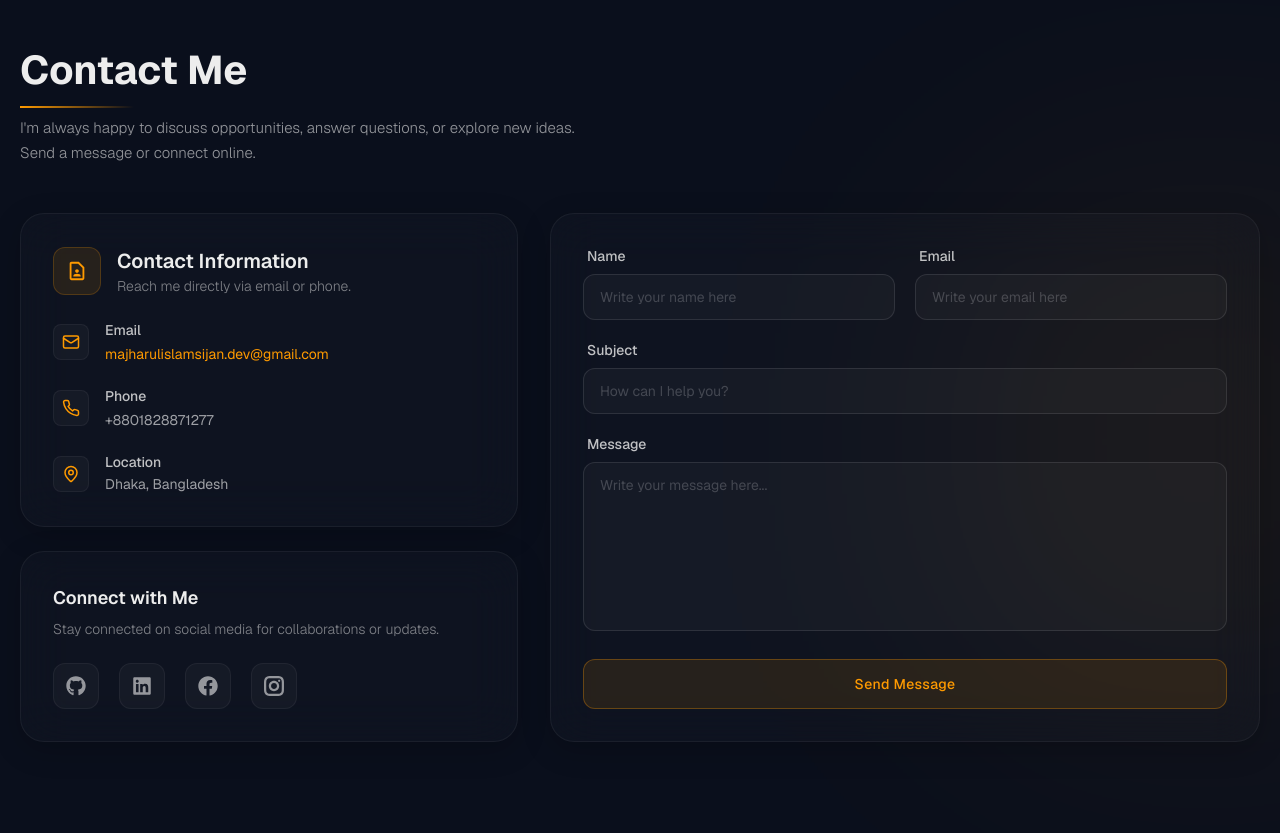
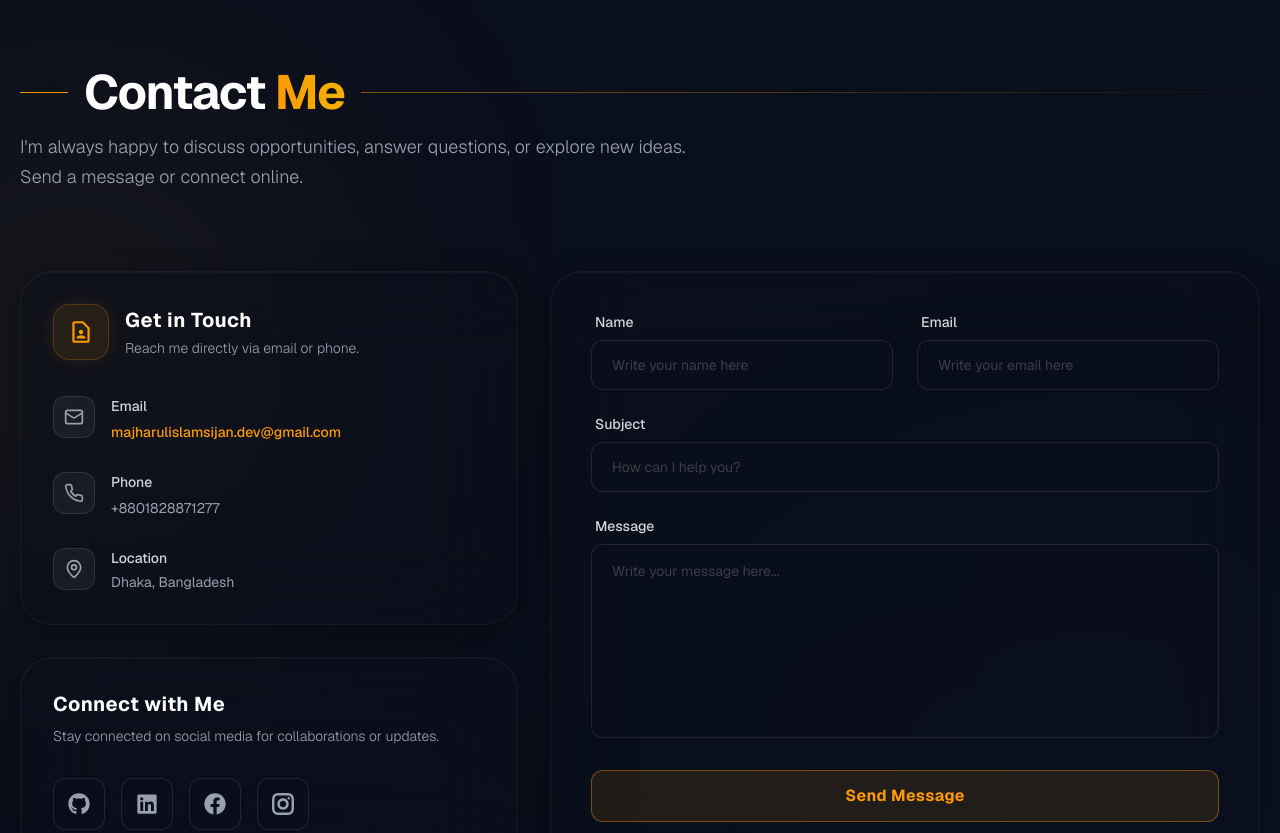
Before and after one commit to Sijan666/personalPortfolio, a React (Vite) app: page / in a window 1280 px wide. Shown: the part 4840-5673 px from the top of the page. Built offline with nearby package versions, Linux system fonts and the light colour scheme.

Commit message:
refactor: redesign contact section

```diff
--- a/src/components/layouts/Contact.jsx
+++ b/src/components/layouts/Contact.jsx
@@ -5,7 +5,6 @@ import { FaFacebook, FaGithub, FaLinkedin } from 'react-icons/fa';
 import { GrInstagram } from 'react-icons/gr';
 import Button from '../Button';
 import emailjs from '@emailjs/browser';
-
 import { z } from 'zod';
 import { useForm } from 'react-hook-form';
 import { zodResolver } from '@hookform/resolvers/zod';
@@ -46,138 +45,147 @@ const Contact = () => {
     };
 
     return (
-        <section id='contact' className="relative bg-[#0a0f1c] overflow-hidden w-full max-w-full">
-            <div className="absolute bottom-50 right-[-10%] w-[400px] h-[400px] md:bg-[#fe9a00] blur-[150px] opacity-10 pointer-events-none"></div>
-            <div className="lg:py-25 py-15 font-geist relative z-10 w-full">
+        <section id='contact' className="relative bg-[#0a0f1c] overflow-hidden w-full max-w-full selection:bg-[#fe9a00] selection:text-[#0a0f1c]">
+            {/* Background Glows */}
+            <div className="absolute top-[20%] left-[-10%] w-[400px] h-[400px] bg-[#fe9a00]/10 blur-[150px] pointer-events-none rounded-full"></div>
+            <div className="absolute bottom-[-10%] right-[-5%] w-[500px] h-[500px] bg-blue-900/10 blur-[150px] pointer-events-none rounded-full"></div>
+            <div className="lg:py-32 py-20 font-geist relative z-10 w-full">
                 <Container>
-                    {/* heading text */}
-                    <div className="heading text-center lg:text-left mb-4">
-                        <h3 className='text-[30px] lg:text-[40px] font-bold text-[#ededed] inline-block relative'>
-                            Contact Me
-                            <span className="absolute -bottom-2 left-0 w-1/2 h-0.5 bg-linear-to-r from-[#fe9a00] to-transparent"></span>
-                        </h3>
+                    <div className="flex flex-col items-center lg:items-start mb-16 lg:mb-20 w-full">
+                        <div className="flex items-center gap-4 mb-4 w-full">
+                            <span className="hidden lg:block h-px w-12 bg-[#fe9a00]" />
+                            <h2 className='text-4xl lg:text-5xl font-bold text-white tracking-tight whitespace-nowrap'>
+                                Contact <span className="text-transparent bg-clip-text bg-linear-to-r from-[#fe9a00] to-yellow-500">Me</span>
+                            </h2>
+                            <span className="h-px flex-1 bg-linear-to-r from-[#fe9a00]/50 to-transparent" />
                         </div>
-                    {/* subtitle */}
-                    <div className="mb-12 text-center lg:text-left">
-                        <p className='text-[15px] text-[#ededed]/60 lg:w-[559px] leading-relaxed font-light mx-auto lg:mx-0'>
+                        <p className='text-base lg:text-lg text-gray-400 max-w-2xl text-center lg:text-left leading-relaxed font-light'>
                             I'm always happy to discuss opportunities, answer questions, or explore new ideas. Send a message or connect online.
                         </p>
                     </div>
-                    <div className="grid grid-cols-1 lg:grid-cols-12 gap-8 items-start w-full">
-                        {/* left info box */}
-                        <div className="leftInfo lg:col-span-5 flex flex-col gap-6">
-                            {/* contact details */}
-                            <div className="flex flex-col p-6 lg:p-8 bg-white/2 border border-white/5 backdrop-blur-xl rounded-3xl hover:bg-white/3 hover:border-white/8 transition-all duration-300 shadow-[0_8px_30px_rgba(0,0,0,0.2)]">
-                                <div className="flex gap-x-4 items-center mb-6">
-                                    <div className="p-3 h-12 w-12 shrink-0 flex items-center justify-center bg-[#fe9a00]/10 border border-[#fe9a00]/20 rounded-xl">
-                                        <MdOutlineContactPage size={22} className='text-[#fe9a00]'/>
+                    <div className="grid grid-cols-1 lg:grid-cols-12 gap-6 lg:gap-8 items-stretch w-full">
+                        {/* left */}
+                        <div className="leftInfo lg:col-span-5 flex flex-col gap-6 lg:gap-8">
+                            {/* Contact Details */}
+                            <div className="group relative overflow-hidden rounded-4xl border border-white/5 bg-[#0a0f1c]/40 p-8 backdrop-blur-2xl shadow-[inset_0_1px_1px_rgba(255,255,255,0.05),0_8px_32px_rgba(0,0,0,0.3)] transition-all duration-500 hover:border-white/10 hover:bg-[#0a0f1c]/60">
+                                <div className="absolute -inset-px bg-linear-to-br from-[#fe9a00]/5 to-transparent opacity-0 transition-opacity duration-500 group-hover:opacity-100" />
+                                <div className="relative z-10">
+                                    <div className="flex gap-x-4 items-center mb-8">
+                                        <div className="flex h-14 w-14 shrink-0 items-center justify-center rounded-2xl border border-[#fe9a00]/20 bg-[#fe9a00]/10 shadow-[0_0_20px_rgba(254,154,0,0.1)] transition-transform duration-500 group-hover:scale-110 group-hover:rotate-3">
+                                            <MdOutlineContactPage size={26} className='text-[#fe9a00]'/>
                                         </div>
                                         <div className="text flex-1">
-                                        <h4 className='text-[20px] text-[#ededed] font-semibold'>Contact Information</h4>
-                                        <p className='text-[#ededed]/50 text-sm font-light'>Reach me directly via email or phone.</p>
+                                            <h4 className='text-xl text-white font-bold tracking-wide'>Get in Touch</h4>
+                                            <p className='text-gray-400 text-sm font-light mt-1'>Reach me directly via email or phone.</p>
                                         </div>
                                     </div>
-                                <div className="flex flex-col gap-5">
-                                    {/* email */}
-                                    <div className="flex items-start gap-x-4">
-                                        <div className="mt-1 p-2 rounded-lg bg-white/3 border border-white/5">
-                                            <LuMail size={18} className='text-[#fe9a00]'/>
+
+                                    <div className="flex flex-col gap-6">
+                                        {/* Email */}
+                                        <div className="flex items-start gap-x-4 group/item">
+                                            <div className="mt-1 p-2.5 rounded-xl bg-white/5 border border-white/10 transition-colors duration-300 group-hover/item:border-[#fe9a00]/30 group-hover/item:bg-[#fe9a00]/10">
+                                                <LuMail size={20} className='text-gray-400 transition-colors duration-300 group-hover/item:text-[#fe9a00]'/>
                                             </div>
-                                        <div className="text">
-                                            <h4 className='text-sm font-medium text-[#ededed]/80 mb-0.5'>Email</h4>
-                                            <a href="mailto:majharulislamsijan.dev@gmail.com" className='text-[13px] lg:text-sm text-[#fe9a00] hover:underline hover:underline-offset-4 transition-all duration-300'>majharulislamsijan.dev@gmail.com</a>
+                                            <div className="text pt-1">
+                                                <h4 className='text-sm font-medium text-gray-300 mb-1'>Email</h4>
+                                                <a href="mailto:majharulislamsijan.dev@gmail.com" className='text-[13px] sm:text-sm text-[#fe9a00] font-medium hover:underline hover:underline-offset-4 transition-all duration-300'>
+                                                    majharulislamsijan.dev@gmail.com
+                                                </a>
                                             </div>
                                         </div>
-                                    {/* phone */}
-                                    <div className="flex items-start gap-x-4">
-                                        <div className="mt-1 p-2 rounded-lg bg-white/3 border border-white/5">
-                                            <LuPhone size={18} className='text-[#fe9a00]'/>
+                                        {/* Phone */}
+                                        <div className="flex items-start gap-x-4 group/item">
+                                            <div className="mt-1 p-2.5 rounded-xl bg-white/5 border border-white/10 transition-colors duration-300 group-hover/item:border-[#fe9a00]/30 group-hover/item:bg-[#fe9a00]/10">
+                                                <LuPhone size={20} className='text-gray-400 transition-colors duration-300 group-hover/item:text-[#fe9a00]'/>
                                             </div>
-                                        <div className="text">
-                                            <h4 className='text-sm font-medium text-[#ededed]/80 mb-0.5'>Phone</h4>
-                                            <a href="tel:+8801828871277" className='text-[13px] lg:text-sm text-white/60 hover:text-white transition-colors duration-300'>+8801828871277</a>
+                                            <div className="text pt-1">
+                                                <h4 className='text-sm font-medium text-gray-300 mb-1'>Phone</h4>
+                                                <a href="tel:+8801828871277" className='text-[13px] sm:text-sm text-gray-400 hover:text-white transition-colors duration-300'>
+                                                    +8801828871277
+                                                </a>
                                             </div>
                                         </div>
-                                    {/* location */}
-                                    <div className="flex items-start gap-x-4">
-                                        <div className="mt-1 p-2 rounded-lg bg-white/3 border border-white/5">
-                                            <LuMapPin size={18} className='text-[#fe9a00]'/>
+                                        {/* Location */}
+                                        <div className="flex items-start gap-x-4 group/item">
+                                            <div className="mt-1 p-2.5 rounded-xl bg-white/5 border border-white/10 transition-colors duration-300 group-hover/item:border-[#fe9a00]/30 group-hover/item:bg-[#fe9a00]/10">
+                                                <LuMapPin size={20} className='text-gray-400 transition-colors duration-300 group-hover/item:text-[#fe9a00]'/>
                                             </div>
-                                        <div className="text">
-                                            <h4 className='text-sm font-medium text-[#ededed]/80 mb-0.5'>Location</h4>
-                                            <h5 className='text-[13px] lg:text-sm text-white/60'>Dhaka, Bangladesh</h5>
+                                            <div className="text pt-1">
+                                                <h4 className='text-sm font-medium text-gray-300 mb-1'>Location</h4>
+                                                <h5 className='text-[13px] sm:text-sm text-gray-400'>Dhaka, Bangladesh</h5>
                                             </div>
                                         </div>
                                     </div>
                                 </div>
-                            {/* social links box */}
-                            <div className="flex flex-col p-6 lg:p-8 bg-white/2 border border-white/5 backdrop-blur-xl rounded-3xl hover:bg-white/3 hover:border-white/8 transition-all duration-300 shadow-[0_8px_30px_rgba(0,0,0,0.2)]">
-                                <h4 className='text-[18px] text-[#ededed] font-semibold mb-2'>Connect with Me</h4>
-                                <p className='text-[#ededed]/50 text-sm font-light mb-6'>Stay connected on social media for collaborations or updates.</p>
+                            </div>
+                            {/* Social Links */}
+                            <div className="group relative overflow-hidden rounded-4xl border border-white/5 bg-[#0a0f1c]/40 p-8 backdrop-blur-2xl shadow-[inset_0_1px_1px_rgba(255,255,255,0.05),0_8px_32px_rgba(0,0,0,0.3)] transition-all duration-500 hover:border-white/10 hover:bg-[#0a0f1c]/60">
+                                <h4 className='text-xl text-white font-bold tracking-wide mb-2'>Connect with Me</h4>
+                                <p className='text-gray-400 text-sm font-light mb-8'>Stay connected on social media for collaborations or updates.</p>
 
-                                <div className="socialIcons flex gap-x-5 items-center text-[#ededed]/60">
-                                    <a href="https://github.com/Sijan666" target="_blank" rel="noreferrer" className="p-3 rounded-xl bg-white/3 border border-white/5 hover:bg-[#fe9a00]/10 hover:border-[#fe9a00]/30 hover:text-[#fe9a00] hover:-translate-y-1 transition-all duration-300">
-                                        <FaGithub size={20} className="cursor-pointer"/>
+                                <div className="socialIcons flex flex-wrap gap-4 items-center">
+                                    <a href="https://github.com/Sijan666" target="_blank" rel="noreferrer" aria-label="GitHub" className="p-3.5 rounded-xl bg-[#0a0f1c]/50 border border-white/10 hover:bg-[#fe9a00]/10 hover:border-[#fe9a00]/40 text-gray-400 hover:text-[#fe9a00] transition-all duration-300 hover:-translate-y-1 hover:shadow-[0_4px_20px_rgba(254,154,0,0.2)]">
+                                        <FaGithub size={22} />
                                     </a>
-                                    <a href="https://www.linkedin.com/in/majharulislamdev/" target="_blank" rel="noreferrer" className="p-3 rounded-xl bg-white/3 border border-white/5 hover:bg-[#fe9a00]/10 hover:border-[#fe9a00]/30 hover:text-[#fe9a00] hover:-translate-y-1 transition-all duration-300">
-                                        <FaLinkedin size={20} className="cursor-pointer"/>
+                                    <a href="https://www.linkedin.com/in/majharulislamdev/" target="_blank" rel="noreferrer" aria-label="LinkedIn" className="p-3.5 rounded-xl bg-[#0a0f1c]/50 border border-white/10 hover:bg-[#fe9a00]/10 hover:border-[#fe9a00]/40 text-gray-400 hover:text-[#fe9a00] transition-all duration-300 hover:-translate-y-1 hover:shadow-[0_4px_20px_rgba(254,154,0,0.2)]">
+                                        <FaLinkedin size={22} />
                                     </a>
-                                    <a href="https://www.facebook.com/majharul.islam.666/" target="_blank" rel="noreferrer" className="p-3 rounded-xl bg-white/3 border border-white/5 hover:bg-[#fe9a00]/10 hover:border-[#fe9a00]/30 hover:text-[#fe9a00] hover:-translate-y-1 transition-all duration-300">
-                                        <FaFacebook size={20} className="cursor-pointer"/>
+                                    <a href="https://www.facebook.com/majharul.islam.666/" target="_blank" rel="noreferrer" aria-label="Facebook" className="p-3.5 rounded-xl bg-[#0a0f1c]/50 border border-white/10 hover:bg-[#fe9a00]/10 hover:border-[#fe9a00]/40 text-gray-400 hover:text-[#fe9a00] transition-all duration-300 hover:-translate-y-1 hover:shadow-[0_4px_20px_rgba(254,154,0,0.2)]">
+                                        <FaFacebook size={22} />
                                     </a>
-                                    <a href="https://instagram.com/majharul_sijan" target="_blank" rel="noreferrer" className="p-3 rounded-xl bg-white/3 border border-white/5 hover:bg-[#fe9a00]/10 hover:border-[#fe9a00]/30 hover:text-[#fe9a00] hover:-translate-y-1 transition-all duration-300">
-                                        <GrInstagram size={20} className="cursor-pointer"/>
+                                    <a href="https://instagram.com/majharul_sijan" target="_blank" rel="noreferrer" aria-label="Instagram" className="p-3.5 rounded-xl bg-[#0a0f1c]/50 border border-white/10 hover:bg-[#fe9a00]/10 hover:border-[#fe9a00]/40 text-gray-400 hover:text-[#fe9a00] transition-all duration-300 hover:-translate-y-1 hover:shadow-[0_4px_20px_rgba(254,154,0,0.2)]">
+                                        <GrInstagram size={22} />
                                     </a>
                                 </div>
                             </div>
                         </div>
-                        {/* right form box */}
+                        {/* right */}
                         <div className="rightForm lg:col-span-7 w-full h-full">
-                            <div className="bg-white/2 border border-white/5 backdrop-blur-xl rounded-3xl p-6 lg:p-8 hover:bg-white/3 hover:border-white/8 transition-all duration-300 shadow-[0_8px_30px_rgba(0,0,0,0.2)] h-full">
-                                <form onSubmit={handleSubmit(onSubmit)} className='flex flex-col h-full gap-5' noValidate>
-                                    <div className="grid grid-cols-1 md:grid-cols-2 gap-5">
+                            <div className="group relative overflow-hidden rounded-4xl border border-white/5 bg-[#0a0f1c]/40 p-8 lg:p-10 backdrop-blur-2xl shadow-[inset_0_1px_1px_rgba(255,255,255,0.05),0_8px_32px_rgba(0,0,0,0.3)] transition-all duration-500 hover:border-white/10 hover:bg-[#0a0f1c]/60 h-full">
+                                <form onSubmit={handleSubmit(onSubmit)} className='flex flex-col h-full gap-6' noValidate>
+                                    <div className="grid grid-cols-1 md:grid-cols-2 gap-6">
                                         {/* Name */}
                                         <div className="name flex flex-col">
-                                            <label className='text-sm text-[#ededed]/80 mb-2 font-medium ml-1'>Name</label>
+                                            <label className='text-sm text-gray-300 mb-2 font-medium ml-1'>Name</label>
                                             <input
                                                 type="text"
                                                 {...register("user_name")}
                                                 placeholder="Write your name here"
-                                                className={`w-full bg-white/3 border ${errors.user_name ? 'border-red-500/50 focus:border-red-500' : 'border-white/10 focus:border-[#fe9a00]/50'} rounded-xl px-4 py-3 text-sm text-white placeholder:text-white/20 outline-none transition-all duration-300 focus:bg-white/5`}
+                                                className={`w-full bg-[#0a0f1c]/50 border ${errors.user_name ? 'border-red-500/50 focus:border-red-500' : 'border-white/10 focus:border-[#fe9a00]/50'} rounded-xl px-5 py-3.5 text-sm text-white placeholder:text-white/20 outline-none transition-all duration-300 focus:bg-[#fe9a00]/5 focus:shadow-[0_0_15px_rgba(254,154,0,0.1)]`}
                                             />
                                             {errors.user_name && <span className="text-red-400 text-xs mt-1.5 ml-1">{errors.user_name.message}</span>}
                                         </div>
                                         {/* Email */}
                                         <div className="email flex flex-col">
-                                            <label className='text-sm text-[#ededed]/80 mb-2 font-medium ml-1'>Email</label>
+                                            <label className='text-sm text-gray-300 mb-2 font-medium ml-1'>Email</label>
                                             <input
                                                 type="email"
                                                 {...register("user_email")}
                                                 placeholder="Write your email here"
-                                                className={`w-full bg-white/3 border ${errors.user_email ? 'border-red-500/50 focus:border-red-500' : 'border-white/10 focus:border-[#fe9a00]/50'} rounded-xl px-4 py-3 text-sm text-white placeholder:text-white/20 outline-none transition-all duration-300 focus:bg-white/5`}
+                                                className={`w-full bg-[#0a0f1c]/50 border ${errors.user_email ? 'border-red-500/50 focus:border-red-500' : 'border-white/10 focus:border-[#fe9a00]/50'} rounded-xl px-5 py-3.5 text-sm text-white placeholder:text-white/20 outline-none transition-all duration-300 focus:bg-[#fe9a00]/5 focus:shadow-[0_0_15px_rgba(254,154,0,0.1)]`}
                                             />
                                             {errors.user_email && <span className="text-red-400 text-xs mt-1.5 ml-1">{errors.user_email.message}</span>}
                                         </div>
                                     </div>
                                     {/* Subject */}
                                     <div className="subject flex flex-col">
-                                        <label className='text-sm text-[#ededed]/80 mb-2 font-medium ml-1'>Subject</label>
+                                        <label className='text-sm text-gray-300 mb-2 font-medium ml-1'>Subject</label>
                                         <input
                                             type="text"
                                             {...register("subject")}
                                             placeholder="How can I help you?"
-                                            className={`w-full bg-white/3 border ${errors.subject ? 'border-red-500/50 focus:border-red-500' : 'border-white/10 focus:border-[#fe9a00]/50'} rounded-xl px-4 py-3 text-sm text-white placeholder:text-white/20 outline-none transition-all duration-300 focus:bg-white/5`}
+                                            className={`w-full bg-[#0a0f1c]/50 border ${errors.subject ? 'border-red-500/50 focus:border-red-500' : 'border-white/10 focus:border-[#fe9a00]/50'} rounded-xl px-5 py-3.5 text-sm text-white placeholder:text-white/20 outline-none transition-all duration-300 focus:bg-[#fe9a00]/5 focus:shadow-[0_0_15px_rgba(254,154,0,0.1)]`}
                                         />
                                         {errors.subject && <span className="text-red-400 text-xs mt-1.5 ml-1">{errors.subject.message}</span>}
                                     </div>
                                     {/* Message */}
                                     <div className="message flex flex-col flex-1">
-                                        <label className='text-sm text-[#ededed]/80 mb-2 font-medium ml-1'>Message</label>
+                                        <label className='text-sm text-gray-300 mb-2 font-medium ml-1'>Message</label>
                                         <textarea
                                             rows={5}
                                             {...register("message")}
                                             placeholder="Write your message here..."
-                                            className={`w-full flex-1 bg-white/3 border ${errors.message ? 'border-red-500/50 focus:border-red-500' : 'border-white/10 focus:border-[#fe9a00]/50'} rounded-xl px-4 py-3 text-sm text-white placeholder:text-white/20 outline-none transition-all duration-300 focus:bg-white/5 resize-none min-h-[120px]`}
+                                            className={`w-full flex-1 bg-[#0a0f1c]/50 border ${errors.message ? 'border-red-500/50 focus:border-red-500' : 'border-white/10 focus:border-[#fe9a00]/50'} rounded-xl px-5 py-4 text-sm text-white placeholder:text-white/20 outline-none transition-all duration-300 focus:bg-[#fe9a00]/5 focus:shadow-[0_0_15px_rgba(254,154,0,0.1)] resize-none min-h-[140px]`}
                                         ></textarea>
                                         {errors.message && <span className="text-red-400 text-xs mt-1.5 ml-1">{errors.message.message}</span>}
                                     </div>
@@ -187,10 +195,10 @@ const Contact = () => {
                                             btnText={isSubmitting ? "Sending Message..." : "Send Message"}
                                             type="submit"
                                             disabled={isSubmitting}
-                                            className={`w-full py-3.5 px-6 text-sm font-medium tracking-wide rounded-xl transition-all duration-300 flex items-center justify-center
+                                            className={`group relative flex w-full h-[52px] items-center justify-center gap-2 overflow-hidden rounded-xl border font-bold tracking-wide transition-all duration-300 focus-visible:outline-none focus-visible:ring-2 focus-visible:ring-[#fe9a00]/70
                                                 ${isSubmitting
-                                                    ? 'bg-white/5 text-white/50 border border-white/10 cursor-not-allowed'
-                                                    : 'text-[#fe9a00] bg-[#fe9a00]/10 border border-[#fe9a00]/30 hover:bg-[#fe9a00] hover:text-white hover:shadow-[0_0_15px_rgba(254,154,0,0.5)]'
+                                                    ? 'bg-white/5 text-white/50 border-white/10 cursor-not-allowed'
+                                                    : 'bg-[#fe9a00]/10 border-[#fe9a00]/40 text-[#fe9a00] hover:bg-[#fe9a00] hover:text-white hover:border-[#fe9a00] hover:shadow-[0_0_20px_rgba(254,154,0,0.4)] active:scale-[0.98]'
                                                 }
                                             `}
                                         />
```
Lines whose indentation alone changed are shown as unchanged.
